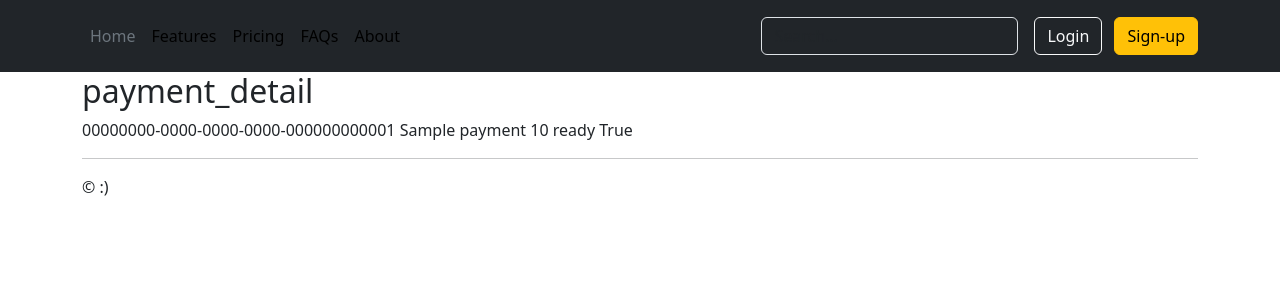
After one commit to dp-dev-im/payments, a Django app: page /mall_sample/payment/1/ in a window 1280 px wide. The commit adds this page. Shown: the top 300 px of the page. Run offline with Django 4.2, Linux system fonts and the light colour scheme; tables that the repository leaves empty hold one stand-in row (values such as "Sample post"); some libraries are stand-ins or nearby versions.

Commit message:
:sparkles: add: check logic

```diff
--- a/config/settings.py
+++ b/config/settings.py
@@ -149,3 +149,8 @@ DEFAULT_AUTO_FIELD = "django.db.models.BigAutoField"
 
 # django_debug_toolbar
 INTERNAL_IPS = env.list("INTERNAL_IPS", default=["127.0.0.1"])
+
+# Portone
+PORTONE_SHOP_ID = env.str("PORTONE_SHOP_ID", default="")
+PORTONE_API_KEY = env.str("PORTONE_API_KEY", default="")
+PORTONE_API_SECRET = env.str("PORTONE_API_SECRET", default="")
--- a/mall_sample/models.py
+++ b/mall_sample/models.py
@@ -1,7 +1,14 @@
+import logging
 from uuid import uuid4
 
+from django.conf import settings
 from django.core.validators import MinValueValidator
 from django.db import models
+from django.http import Http404
+from iamport import Iamport
+
+
+logger = logging.getLogger("portone")
 
 
 class Payment(models.Model):
@@ -30,3 +37,22 @@ class Payment(models.Model):
     @property
     def merchant_uid(self):
         return str(self.uid)
+
+    def portone_check(self, commit=True):
+        api = Iamport(
+            imp_key=settings.PORTONE_API_KEY, imp_secret=settings.PORTONE_API_SECRET
+        )
+        try:
+            meta = api.find(merchant_uid=self.merchant_uid)
+        except (Iamport.ResponseError, Iamport.HttpError) as e:
+            logger.error(str(e), exc_info=e)
+            raise Http404(str(e))
+
+        print(meta["status"])
+        print(meta["amount"])
+
+        self.status = meta["status"]
+        self.is_paid_ok = meta["status"] == "paid" and meta["amount"] == self.amount
+
+        if commit:
+            self.save()
--- /dev/null
+++ b/mall_sample/templates/mall_sample/payment_detail.html
@@ -0,0 +1,11 @@
+{% extends 'mall_sample/base.html' %}
+
+{% block content %}
+    <h2>payment_detail</h2>
+
+    {{ payment.merchant_uid }}
+    {{ payment.name }}
+    {{ payment.amount }}
+    {{ payment.status }}
+    {{ payment.is_paid_ok }}
+{% endblock %}
--- a/mall_sample/templates/mall_sample/payment_pay.html
+++ b/mall_sample/templates/mall_sample/payment_pay.html
@@ -12,11 +12,13 @@
     <script src="https://cdn.iamport.kr/v1/iamport.js"></script>
     <script>(function() {
         const IMP = window.IMP;
-        const code = "iamport";
+        const code = '{{ portone_shop_id }}';
         IMP.init(code);
 
         const json_string = document.querySelector('#payment-props').textContent;
         const props = JSON.parse(json_string)
+
+        console.log(props)
 
         IMP.request_pay(props, function(response) {
             location.href = window.PAYMENT_CHECK_URL;
--- a/mall_sample/urls.py
+++ b/mall_sample/urls.py
@@ -6,4 +6,5 @@ urlpatterns = [
     path("payment/request/", views.payment_request, name="payment_request"),
     path("payment/<int:pk>/pay/", views.payment_pay, name="payment_pay"),
     path("payment/<int:pk>/check/", views.payment_check, name="payment_check"),
+    path("payment/<int:pk>/", views.payment_detail, name="payment_detail"),
 ]
--- a/mall_sample/views.py
+++ b/mall_sample/views.py
@@ -1,3 +1,4 @@
+from django.conf import settings
 from django.shortcuts import render, redirect, get_object_or_404
 from django.urls import reverse
 
@@ -30,15 +31,26 @@ def payment_pay(request, pk):
         "amount": payment.amount,
     }
     payment_check_url = reverse("payment_check", args=[payment.pk])
+    portone_shop_id = settings.PORTONE_SHOP_ID
+
     return render(
         request,
         "mall_sample/payment_pay.html",
         {
+            "portone_shop_id": portone_shop_id,
             "payment_check_url": payment_check_url,
             "payment_props": payment_props,
         },
     )
 
 
+#
 def payment_check(request, pk):
-    return None
+    payment = get_object_or_404(Payment, pk=pk)
+    payment.portone_check()
+    return redirect("payment_detail", pk=payment.pk)
+
+
+def payment_detail(request, pk):
+    payment = get_object_or_404(Payment, pk=pk)
+    return render(request, "mall_sample/payment_detail.html", {"payment": payment})
--- a/requirements.txt
+++ b/requirements.txt
@@ -1,6 +1,7 @@
 django
 django-environ
 django-bootstrap-v5
+iamport-rest-client
 
 django-debug-toolbar
 
```
